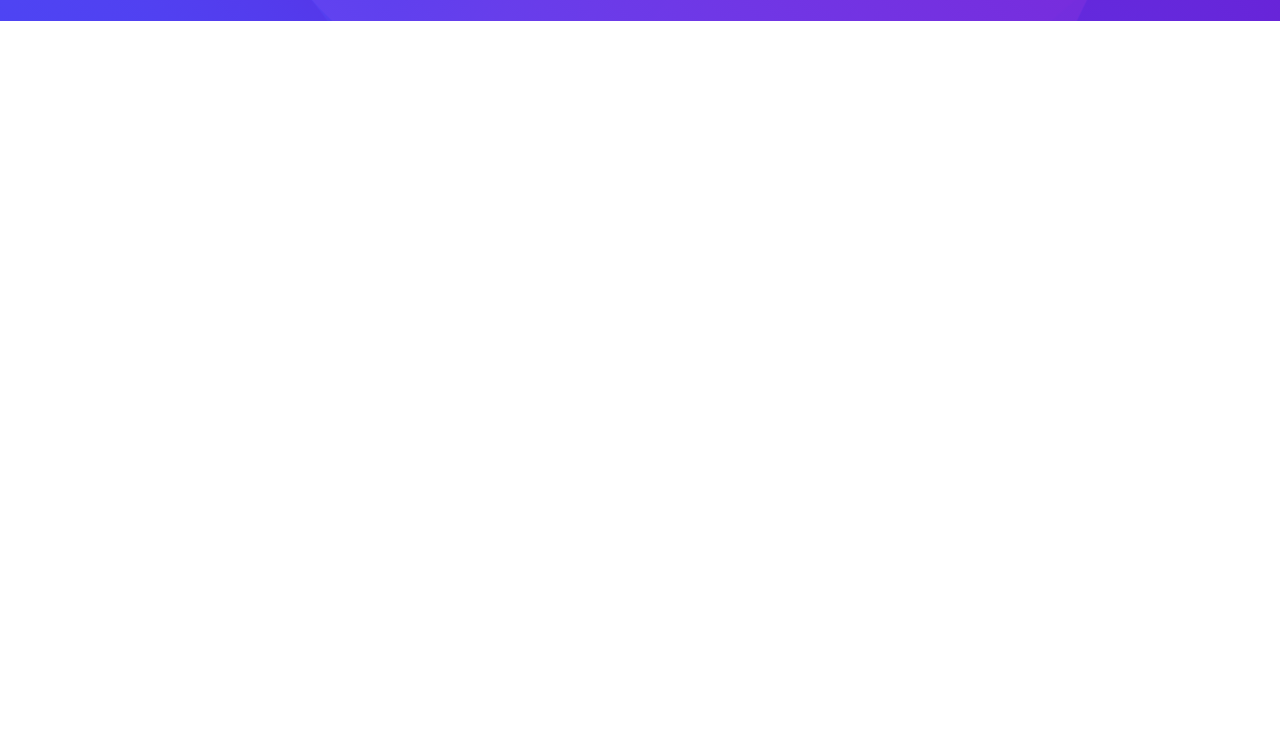
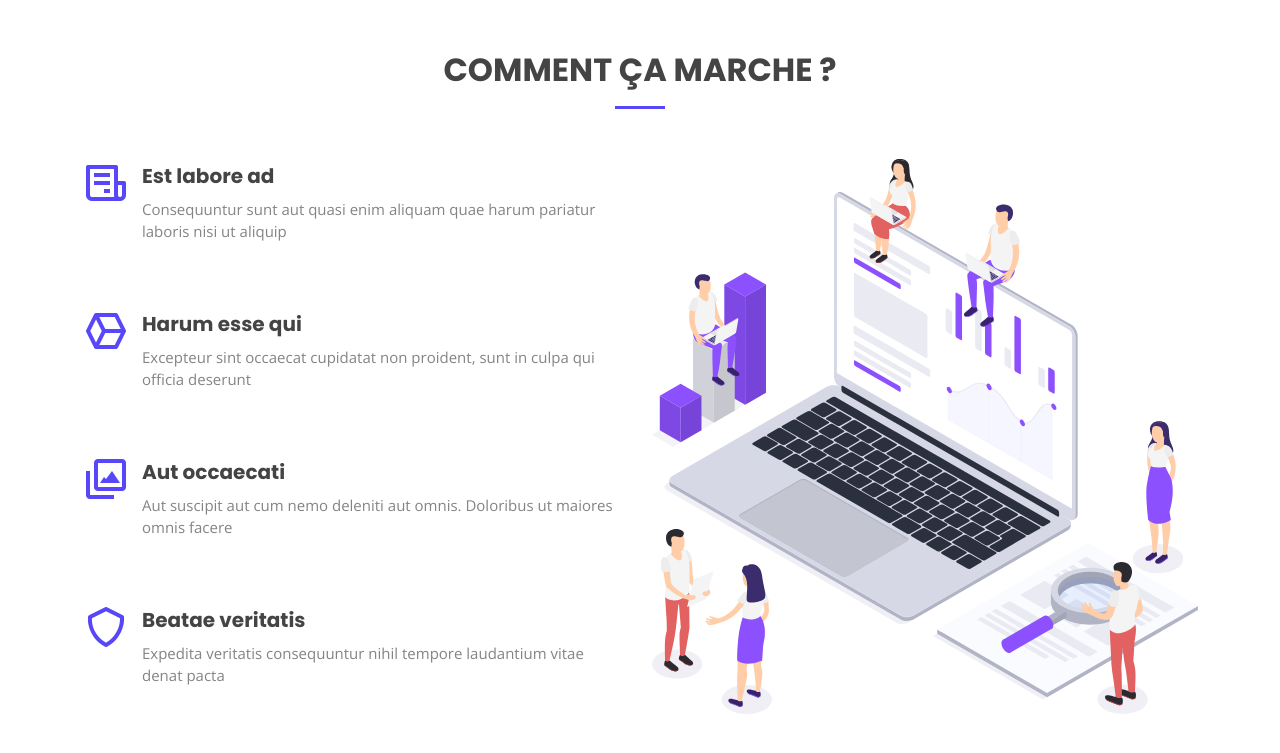
Before and after one commit to Hoppippolla/landing_nft, a plain HTML site: page index.html in a window 1280 px wide. Shown: the part 2003-2756 px from the top of the page. Before the commit the page ends 2024 px from the top, so only its background shows below. Drawn offline with nearby package versions, Linux system fonts and the light colour scheme.

Commit message:
add texte Zblocks du futur

```diff
--- a/index.html
+++ b/index.html
@@ -59,7 +59,7 @@
       <div class="row justify-content-center">
         <div class="col-xl-5 col-lg-6 pt-3 pt-lg-0 order-2 order-lg-1 d-flex flex-column justify-content-center">
           <h1>Booster l'engagement de vos clients</h1>
-          <h2>La solution Web 3 qui transforme et accompagne vos investissements publicitaires omnicanal en un puissant canal d'engagement.</h2>
+          <h2>La solution Web 3 qui transforme vos investissements publicitaires omnicanal en un puissant canal d'engagement.</h2>
           <div><a class="btn-get-started scrollto" href="https://chain.remicarette.com/" target="_blank"> Découvrir la démo</a></div>
         </div>
         <div class="col-xl-4 col-lg-6 order-1 order-lg-2 hero-img" data-aos="zoom-in" data-aos-delay="150">
@@ -74,7 +74,7 @@
     <div class="container" data-aos="fade-up">
 
       <div class="section-title">
-        <h2>Une solution sur-mesure</h2>
+        <h2>Solution sur-mesure pour les marques</h2>
       </div>
 
       <div class="row gy-4">
@@ -87,7 +87,7 @@
               <i class="bi bi-1-circle"></i>
             </div>
             <h4><a href="">Apprener de vos campagnes publicitaires</a></h4>
-            <p>A partir du display d'une publicité, créer un nouveau canal de communication pour tester et apprendre du comportement d'achat de nos clients
+            <p>À partir du display d'une publicité, créer un nouveau canal de communication pour tester et apprendre du comportement d'achat de nos clients
             </p>
           </div>
         </div>
@@ -113,7 +113,7 @@
               </svg>
               <i class="bi bi-3-circle"></i>
             </div>
-            <h4><a href="">Interargir avec vos clients</a></h4>
+            <h4><a href="">Interargir avec nos clients</a></h4>
             <p>Via des expériences dynamiques autour des Smart Tokens, comme des sondages, des offres cashback ou de services premium.</p>
           </div>
         </div>
@@ -164,6 +164,46 @@
   </section><!-- End Services Section -->
 
 
+  <!-- ======= Features Section ======= -->
+  <section id="features" class="features">
+    <div class="container" data-aos="fade-up">
+
+      <div class="section-title">
+        <h2>Comment ça marche ?</h2>
+      </div>
+
+      <div class="row">
+        <div class="col-lg-6 order-2 order-lg-1 d-flex flex-column align-items-lg-center">
+          <div class="icon-box mt-5 mt-lg-0" data-aos="fade-up" data-aos-delay="100">
+            <i class="bx bx-receipt"></i>
+            <h4>Est labore ad</h4>
+            <p>Consequuntur sunt aut quasi enim aliquam quae harum pariatur laboris nisi ut aliquip</p>
+          </div>
+          <div class="icon-box mt-5" data-aos="fade-up" data-aos-delay="200">
+            <i class="bx bx-cube-alt"></i>
+            <h4>Harum esse qui</h4>
+            <p>Excepteur sint occaecat cupidatat non proident, sunt in culpa qui officia deserunt</p>
+          </div>
+          <div class="icon-box mt-5" data-aos="fade-up" data-aos-delay="300">
+            <i class="bx bx-images"></i>
+            <h4>Aut occaecati</h4>
+            <p>Aut suscipit aut cum nemo deleniti aut omnis. Doloribus ut maiores omnis facere</p>
+          </div>
+          <div class="icon-box mt-5" data-aos="fade-up" data-aos-delay="400">
+            <i class="bx bx-shield"></i>
+            <h4>Beatae veritatis</h4>
+            <p>Expedita veritatis consequuntur nihil tempore laudantium vitae denat pacta</p>
+          </div>
+        </div>
+        <div class="image col-lg-6 order-1 order-lg-2 " data-aos="zoom-in" data-aos-delay="100">
+          <img src="assets/img/features.svg" alt="" class="img-fluid">
+        </div>
+      </div>
+
+    </div>
+  </section><!-- End Features Section -->
+
+
 
     <footer id="footer">
     <div class="container">
```
